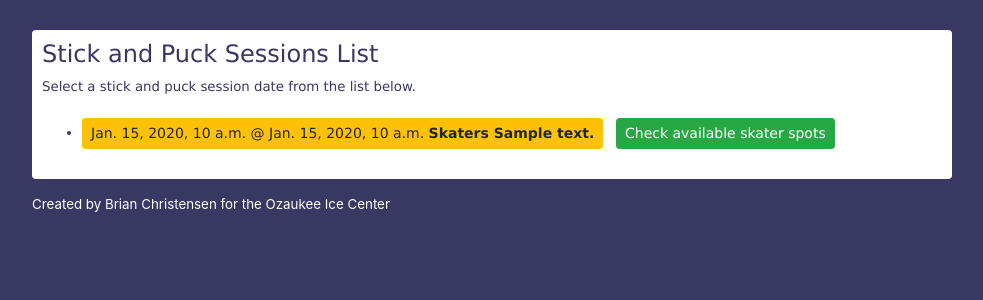
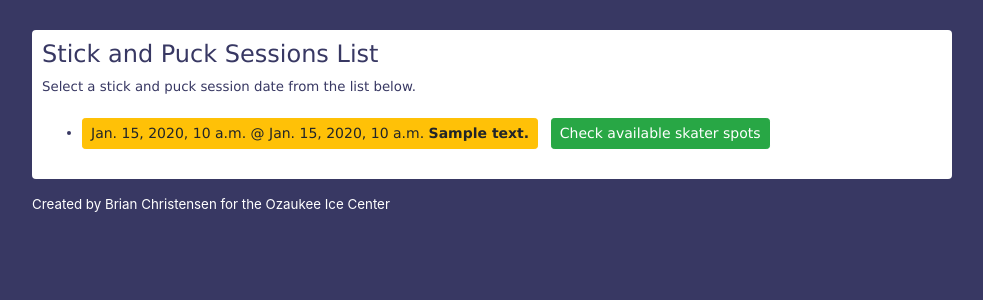
Before and after one commit to tprange11/OIC_Web_Apps_v2, a Django app: template stickandpuck/templates/stickandpucksessions_list.html in a window 1280 px wide. Shown: the part 97-397 px from the top of the page, without its empty margins (53-1036 px from the left). Run offline with Django 3.2, Linux system fonts and the light colour scheme; the template is opened without the code that fills it: most values are stand-ins (such as "Sample title", 1, 10 or a date in 2020); some libraries are stand-ins or nearby versions.

Commit message:
Schedule Notes

```diff
--- a/stickandpuck/templates/stickandpucksessions_list.html
+++ b/stickandpuck/templates/stickandpucksessions_list.html
@@ -10,7 +10,7 @@
 <ul>
 {% for session in object_list %}
     <li style="line-height: 3;"><a href="{% url 'stickandpuck:signup' session_date=session.session_date session_time=session.session_start_time %}" class="btn btn-warning btn-sm">
-        {{ session.session_date }} @ {{ session.session_start_time }} <b>Skaters {{ session.session_notes }}</b></a>
+        {{ session.session_date }} @ {{ session.session_start_time }} <b>{{ session.session_notes }}</b></a>
         &nbsp;&nbsp;<a href="{% url 'stickandpuck:skater-spots' session_date=session.session_date session_time=session.session_start_time %}"
         class="btn btn-success btn-sm">Check available skater spots</a></li>
 {% empty %}
```
Also changed, not shown: scrape_stick_and_puck_dates.py (+3 -7 lines).
